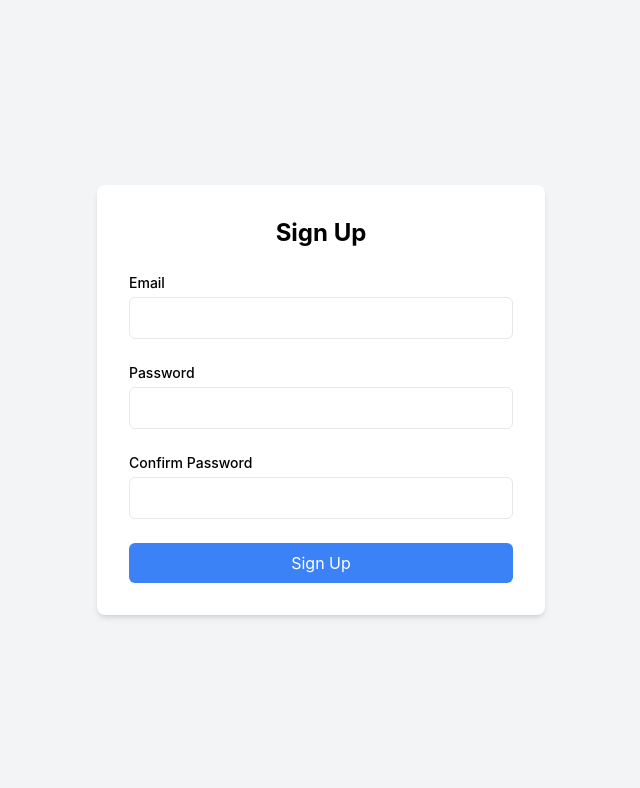
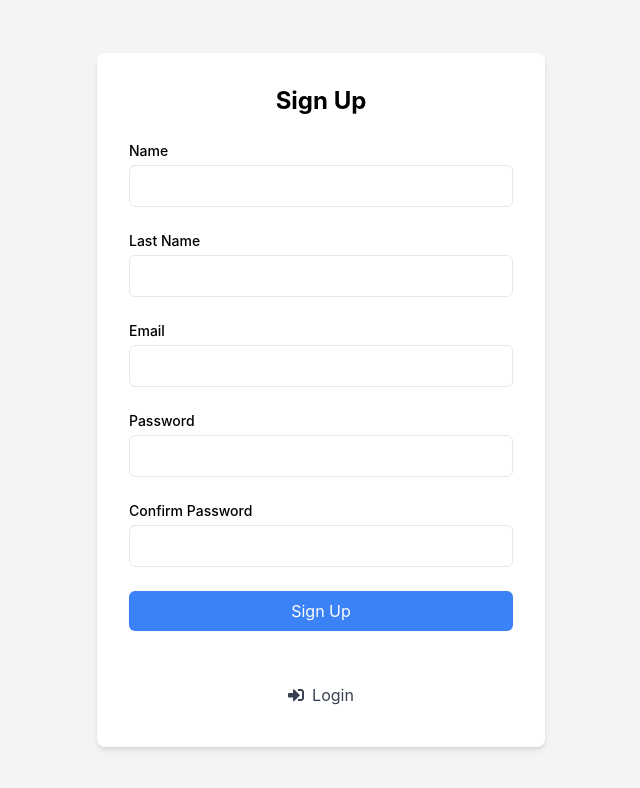
Before and after one commit to Adinlo/Hackathon, a React (Create React App) app in the folder frontend/: page /signup in a window 1280 px wide. Shown: the top 788 px of the page, without its empty margins (319-959 px from the left). Built offline with nearby package versions, Linux system fonts and the light colour scheme.

Commit message:
[FIX] - Fixed the signup and login pages, plus clean up

```diff
--- a/frontend/src/pages/LoginPage.js
+++ b/frontend/src/pages/LoginPage.js
@@ -2,15 +2,17 @@
 import React, { useState } from 'react';
 import Alert from '@mui/material/Alert';
 import { useNavigate } from "react-router-dom";
+import { Link } from 'react-router-dom';
+import { FaUserPlus } from 'react-icons/fa';
 import AuthService from '../services/authService'
 
 const LoginPage = () => {
   const navigate = useNavigate();
   const authService = new AuthService();
   const [message, setMessage] = useState('');
+  const [severity, setSeverity] = useState('');
   const [email, setEmail] = useState('');
   const [password, setPassword] = useState('');
-  const [severity, setSeverity] = useState('');
 
   const successLogin = () => {
     setMessage("Logged in!");
@@ -22,7 +24,6 @@ const LoginPage = () => {
     console.error(`Error uploading file: ${message}`);
     setMessage(message);
     setSeverity("error");
-    setTimeout(() => setMessage(''), 2500)
   }
 
   const handleSubmit = async (event) => {
@@ -52,7 +53,9 @@ const LoginPage = () => {
           </div>
           <button type="submit" className="w-full px-4 py-2 text-white bg-blue-500 rounded-md hover:bg-blue-600">Login</button>
           <div className="flex items-center justify-center pt-5">
-            <a href="/signup" className="underline underline-offset-1 text-slate-700">Sign up!</a>
+          <Link to="/signup" className="flex items-center p-2 text-gray-700 rounded hover:bg-gray-200">
+                <FaUserPlus className="mr-2" /> Don't have an account ?
+              </Link>
           </div>
         </form>
         {message && <Alert severity={severity}>{message}</Alert>}
--- a/frontend/src/pages/SignupPage.js
+++ b/frontend/src/pages/SignupPage.js
@@ -1,20 +1,48 @@
 // src/pages/SignupPage.js
 import React, { useState } from 'react';
+import Alert from '@mui/material/Alert';
+import { useNavigate } from "react-router-dom";
+import AuthService from '../services/authService'
+import { Link } from 'react-router-dom';
+import { FaSignInAlt } from 'react-icons/fa';
 
 const SignupPage = () => {
+  const navigate = useNavigate();
+  const authService = new AuthService();
+  const [message, setMessage] = useState('');
+  const [severity, setSeverity] = useState('');
   const [email, setEmail] = useState('');
+  const [name, setName] = useState('');
+  const [lastName, setLastName] = useState('');
   const [password, setPassword] = useState('');
   const [confirmPassword, setConfirmPassword] = useState('');
   const [error, setError] = useState('');
 
-  const handleSubmit = (event) => {
+  const successRegister = () => {
+    setMessage("Logged in!");
+    setSeverity("success");
+    setTimeout(() => navigate("/"), 1500)
+  }
+
+  const failRegister = (message) => {
+    console.error(`Error uploading file: ${message}`);
+    setMessage(message);
+    setSeverity("error");
+  }
+
+  const handleSubmit = async (event) => {
     event.preventDefault();
     if (password !== confirmPassword) {
       setError('Passwords do not match');
     } else {
       // Handle signup logic
-      setError('');
-      console.log({ email, password });
+      try {
+        await authService.register(name, lastName, email, password)
+
+        successRegister();
+      } catch(err) {
+        failRegister(err.response.data.message)
+      }
     }
   };
 
@@ -23,6 +51,22 @@ const SignupPage = () => {
       <div className="w-full max-w-md p-8 space-y-6 bg-white shadow-md rounded-lg">
         <h2 className="text-2xl font-bold text-center">Sign Up</h2>
         <form onSubmit={handleSubmit} className="space-y-6">
+          <div>
+            <label className="block text-sm font-medium">Name</label>
+            <input
+              className="w-full px-4 py-2 mt-1 border rounded-md focus:ring-blue-500 focus:border-blue-500"
+              value={name}
+              onChange={(e) => setName(e.target.value)}
+            />
+          </div>
+          <div>
+            <label className="block text-sm font-medium">Last Name</label>
+            <input
+              className="w-full px-4 py-2 mt-1 border rounded-md focus:ring-blue-500 focus:border-blue-500"
+              value={lastName}
+              onChange={(e) => setLastName(e.target.value)}
+            />
+          </div>
           <div>
             <label className="block text-sm font-medium">Email</label>
             <input
@@ -54,7 +98,13 @@ const SignupPage = () => {
           <button type="submit" className="w-full px-4 py-2 text-white bg-blue-500 rounded-md hover:bg-blue-600">
             Sign Up
           </button>
+          <div className="flex items-center justify-center pt-5">
+          <Link to="/login" className="flex items-center p-2 text-gray-700 rounded hover:bg-gray-200">
+                <FaSignInAlt className="mr-2" /> Login
+              </Link>
+          </div>
         </form>
+        {message && <Alert severity={severity}>{message}</Alert>}
       </div>
     </div>
   );
--- a/frontend/src/services/authService.js
+++ b/frontend/src/services/authService.js
@@ -24,6 +24,31 @@ class AuthService {
     };
 
     /**
+     * Registers the user!
+     * @param {String} name
+     * @param {String} lastName
+     * @param {String} email
+     * @param {String} password
+     */
+    async register(name, lastName, email, password) {
+        const data = JSON.stringify({
+            Password: password,
+            Email: email,
+            Name: name,
+            LastName: lastName,
+        });
+
+        const response = await axios.post('http://192.168.247.142:3001/register', data, {
+            headers: {
+                'Content-Type': 'application/json'
+            }
+        });
+
+        sessionStorage.setItem("token", response.data.token);
+        sessionStorage.setItem("userId", response.data.userId);
+    }
+
+    /**
      * Verifies if the user is logged in
      * @returns True if the user is logged in!
      */
@@ -35,7 +60,6 @@ class AuthService {
             await axios.get('http://192.168.247.142:3001/me', {
                 headers: headers
             });
-
             return true
         } catch (err) {
             return false
```
Also changed, not shown: 1 other file (tests, documents, lock files or other folders).
